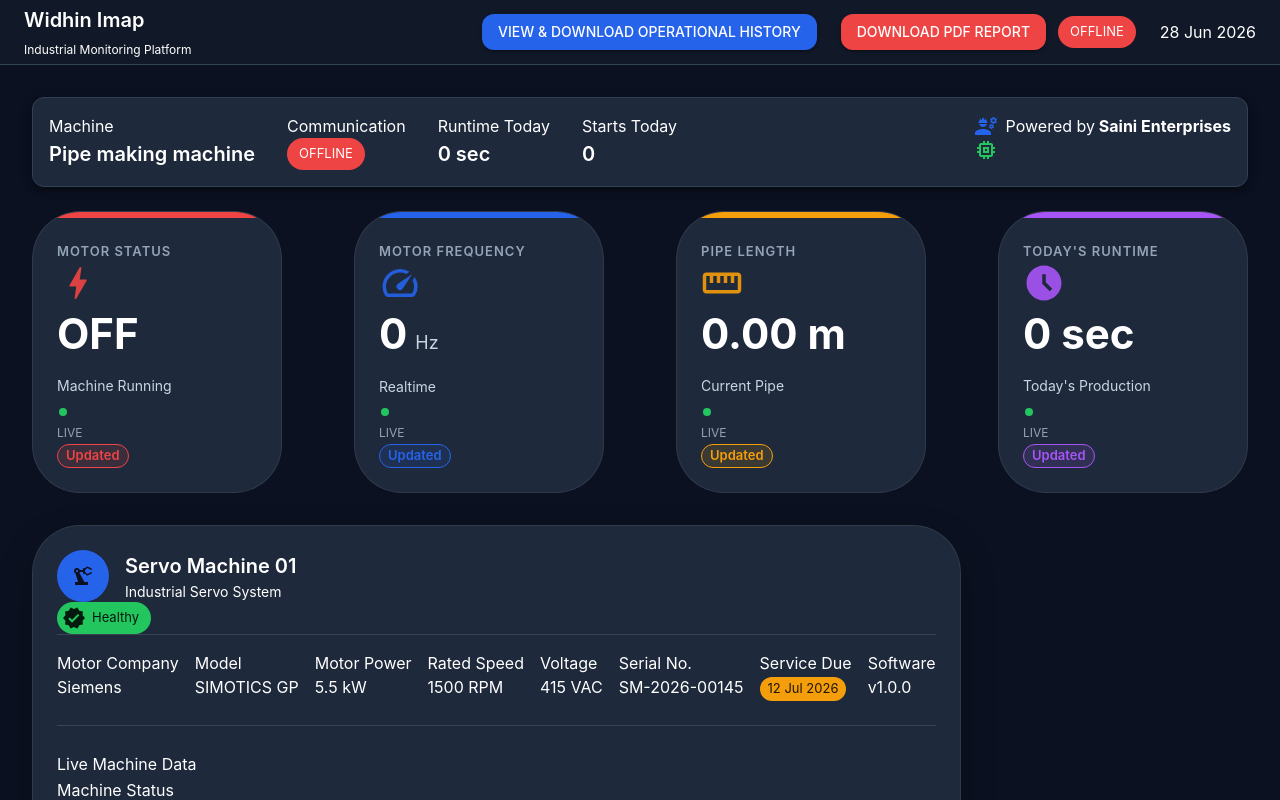
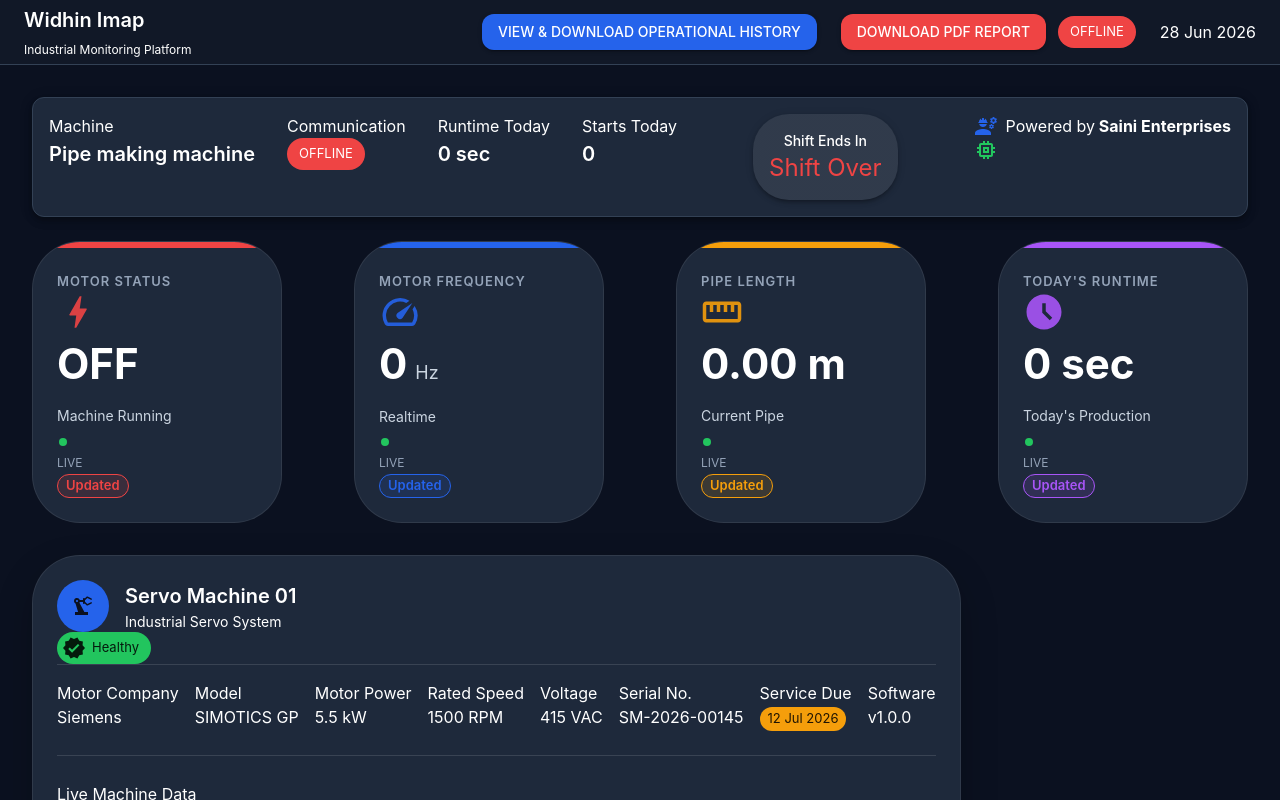
Before and after one commit to Yogeshsaini97/modbus-realtime-dashboard, a React (Vite) app in the folder Modbus-ui/: page / in a window 1280 px wide. Shown: the top 800 px of the page. Built offline with nearby package versions, Linux system fonts and the light colour scheme; no server answers.

Commit message:
automatic download

```diff
--- a/Modbus-ui/src/App.jsx
+++ b/Modbus-ui/src/App.jsx
@@ -1,7 +1,15 @@
+import { useEffect } from "react";
 import Dashboard from "./Pages/Dashboard/Dashboard";
+import autoDownloadService from "./services/autoDownload.service";
 
 
 function App() {
+
+  useEffect(() => {
+
+    autoDownloadService.start();
+
+}, []);
   return <Dashboard />;
 }
 
--- a/Modbus-ui/src/Components/Layout/Header/Header.jsx
+++ b/Modbus-ui/src/Components/Layout/Header/Header.jsx
@@ -84,7 +84,7 @@ function Header() {
 <Button
  sx={{  marginInline:"12px"}}
     variant="contained"
-
+ id="download-pdf-btn"
     color="error"
 
     onClick={() =>
--- a/Modbus-ui/src/Pages/Dashboard/Dashboard.jsx
+++ b/Modbus-ui/src/Pages/Dashboard/Dashboard.jsx
@@ -29,6 +29,7 @@ import Header from "../../Components/Layout/Header/Header";
 import { useMachine } from "../../Context/MachineContext";
 import { AlarmDialog } from "./AlarmDialog";
 import { useEffect, useState } from "react";
+import { getRemainingShiftTime } from "../../helpers/timeRemaining";
 
 function Dashboard() {
 
@@ -53,6 +54,21 @@ useEffect(() => {
 }, [machineData.alarm]);
 
 
+const [remainingTime, setRemainingTime] = useState("");
+
+useEffect(() => {
+
+    setRemainingTime(getRemainingShiftTime());
+
+    const timer = setInterval(() => {
+
+        setRemainingTime(getRemainingShiftTime());
+
+    }, 1000);
+
+    return () => clearInterval(timer);
+
+}, []);
 
     return (
 
@@ -153,8 +169,34 @@ useEffect(() => {
                         </Grid>
 
                     </Grid>
+                                        <Paper
+    elevation={3}
+    sx={{
+        p: 2,
+        textAlign: "center",
+        borderRadius: 3
+    }}
+>
+
+    <Typography
+        variant="subtitle2"
+        color="text.secondary"
+    >
+        Shift Ends In
+    </Typography>
+
+    <Typography
+        variant="h5"
+        fontWeight="bold"
+        color="error"
+    >
+        {remainingTime}
+    </Typography>
+
+</Paper>
 
                     <div>
+
                         <Box
 display="flex"
 justifyContent="space-between"
--- /dev/null
+++ b/Modbus-ui/src/config/shift.config.js
@@ -0,0 +1,53 @@
+export const SHIFT_CONFIG = {
+
+    /*
+    =====================================
+    Shift Information
+    =====================================
+    */
+
+    shiftName: "General Shift",
+
+    /*
+    =====================================
+    Shift Start Time
+    =====================================
+    */
+
+    startHour: 12,
+    startMinute: 2,
+
+    /*
+    =====================================
+    Shift End Time
+    =====================================
+    */
+
+    endHour: 12,
+    endMinute: 3,
+
+    /*
+    =====================================
+    Features
+    =====================================
+    */
+
+    autoDownloadPdf: true,
+
+    autoDownloadExcel: false,
+
+    autoClearHistory: false,
+
+    /*
+    =====================================
+    Future Features
+    =====================================
+    */
+
+    backupHistory: true,
+
+    generateSummary: true,
+
+    keepReports: true
+
+};
--- /dev/null
+++ b/Modbus-ui/src/helpers/timeRemaining.js
@@ -0,0 +1,33 @@
+import dayjs from "dayjs";
+import { SHIFT_CONFIG } from "../config/shift.config";
+
+export function getRemainingShiftTime() {
+
+    const now = dayjs();
+
+    const end = dayjs()
+        .hour(SHIFT_CONFIG.endHour)
+        .minute(SHIFT_CONFIG.endMinute)
+        .second(0);
+
+    const diff = end.diff(now);
+
+    if (diff <= 0) {
+
+        return "Shift Over";
+
+    }
+
+    const hours = Math.floor(diff / (1000 * 60 * 60));
+
+    const minutes = Math.floor(
+        (diff % (1000 * 60 * 60)) / (1000 * 60)
+    );
+
+    const seconds = Math.floor(
+        (diff % (1000 * 60)) / 1000
+    );
+
+    return `${hours} Hr ${minutes} Min ${seconds} Sec`;
+
+}
--- /dev/null
+++ b/Modbus-ui/src/services/autoDownload.service.js
@@ -0,0 +1,60 @@
+import dayjs from "dayjs";
+import { SHIFT_CONFIG } from "../config/shift.config";
+import historyService from "./history.service";
+import runtimeService from "./runtime.service";
+
+class AutoDownloadService {
+
+    start() {
+
+        console.log("Auto Download Scheduler Started");
+
+        setInterval(() => {
+
+            const now = dayjs();
+
+            if (
+
+                now.hour() === SHIFT_CONFIG.endHour &&
+
+                now.minute() === SHIFT_CONFIG.endMinute &&
+
+                now.second() === 0
+
+            ) {
+
+                console.log("Shift End Reached");
+
+                const btn = document.getElementById(
+                    "download-pdf-btn"
+                );
+
+                if (btn) {
+
+                    console.log("Clicking Download PDF");
+
+                    btn.click();
+
+                    historyService.clear();
+
+const resetRuntime = runtimeService.reset();
+
+console.log("History Cleared");
+
+console.log("Runtime Reset");
+
+                } else {
+
+                    console.log("Download Button Not Found");
+
+                }
+
+            }
+
+        }, 1000);
+
+    }
+
+}
+
+export default new AutoDownloadService();
--- a/Modbus-ui/src/services/runtime.service.js
+++ b/Modbus-ui/src/services/runtime.service.js
@@ -80,6 +80,8 @@ class RuntimeService {
 
     }
 
+
+
 }
 
 export default new RuntimeService();
```
